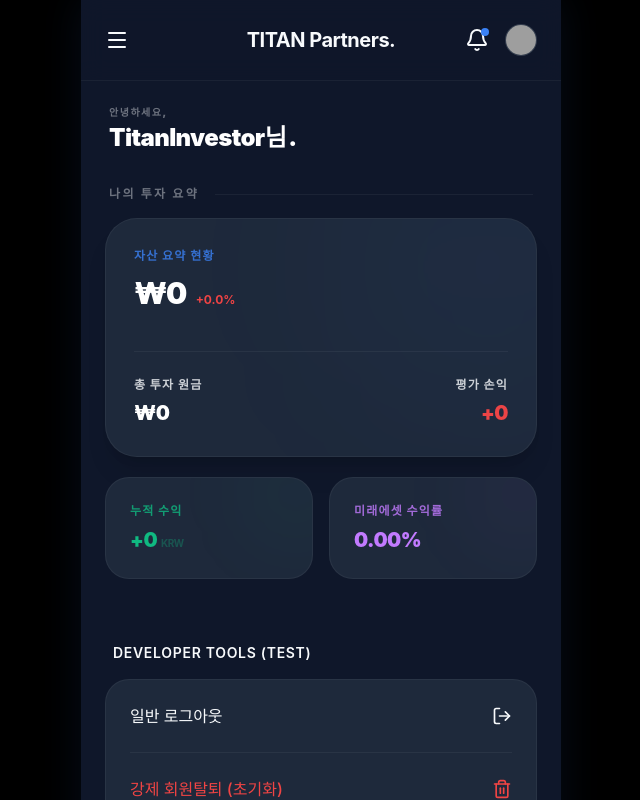
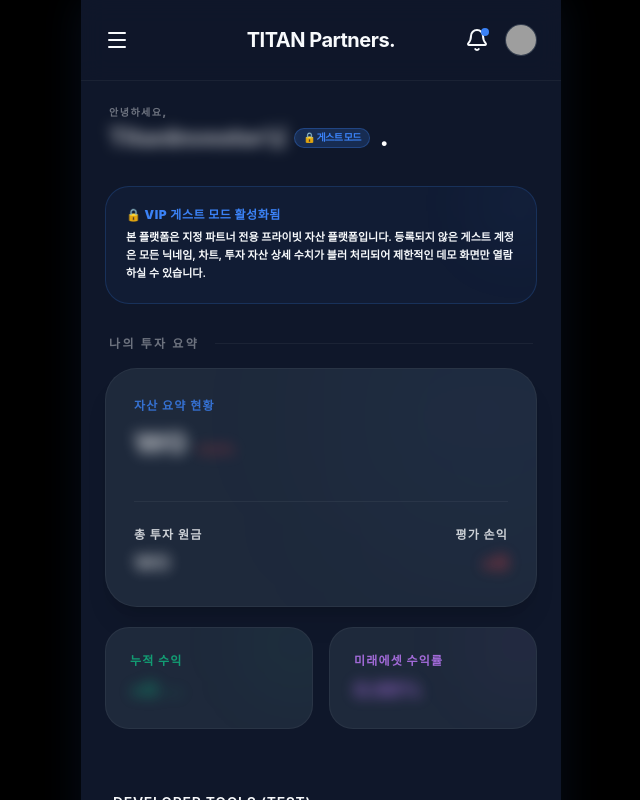
Before and after one commit to poisonapple1203-bit/TITAN_Partners_Platform, a React (Vite) app: page / in a window 1280 px wide. Both pictures are taken after a click on the button "구글로 시작하기". Shown: the top 800 px of the page, without its empty margins (319-959 px from the left). Built offline with nearby package versions, Linux system fonts and the light colour scheme; no server answers; the database is empty; grey boxes are pictures that could not be loaded.

Commit message:
feat: 허용된 2개 이메일 외 다른 접속자 대상 프리미엄 VIP 블러 차단 모드 완비

```diff
--- a/src/App.tsx
+++ b/src/App.tsx
@@ -21,8 +21,10 @@ function PublicRoute({ children }: { children: React.ReactNode }) {
 }
 
 function App() {
+  const isGuest = useAuthStore((state) => state.isGuest);
+
   return (
-    <div className="app-container">
+    <div className={`app-container ${isGuest ? 'guest-mode' : ''}`}>
       <Router>
         <Routes>
           <Route path="/" element={<PublicRoute><Landing /></PublicRoute>} />
--- a/src/components/dashboard/ServiceSummaryCards.tsx
+++ b/src/components/dashboard/ServiceSummaryCards.tsx
@@ -123,10 +123,10 @@ export function ServiceSummaryCards() {
         <div className="flex flex-col gap-1.5 mb-10">
           <span className="text-[12px] font-black text-primary uppercase tracking-[0.1em] opacity-80 mb-1">자산 요약 현황</span>
           <div className="flex items-baseline gap-2.5">
-            <span className="text-3xl font-black text-white tracking-tighter">
+            <span className="text-3xl font-black text-white tracking-tighter sensitive-data">
               ₩{assetSummary.evaluatedTotal.toLocaleString(undefined, { maximumFractionDigits: 0 })}
             </span>
-            <span className={`text-xs font-bold ${assetSummary.returnRate >= 0 ? 'text-danger' : 'text-primary'}`}>
+            <span className={`text-xs font-bold sensitive-data ${assetSummary.returnRate >= 0 ? 'text-danger' : 'text-primary'}`}>
               {assetSummary.returnRate >= 0 ? '+' : ''}{assetSummary.returnRate.toFixed(1)}%
             </span>
           </div>
@@ -135,11 +135,11 @@ export function ServiceSummaryCards() {
         <div className="grid grid-cols-2 gap-8 pt-6 border-t border-white/5">
           <div className="flex flex-col gap-1">
             <span className="text-[12px] font-black text-text-muted uppercase tracking-[0.1em] opacity-80">총 투자 원금</span>
-            <span className="text-[20px] font-black text-white tracking-tight">₩{assetSummary.principalTotal.toLocaleString(undefined, { maximumFractionDigits: 0 })}</span>
+            <span className="text-[20px] font-black text-white tracking-tight sensitive-data">₩{assetSummary.principalTotal.toLocaleString(undefined, { maximumFractionDigits: 0 })}</span>
           </div>
           <div className="flex flex-col gap-1 text-right">
             <span className="text-[12px] font-black text-text-muted uppercase tracking-[0.1em] opacity-80">평가 손익</span>
-            <span className={`text-[20px] font-black tracking-tight ${assetSummary.returnRate >= 0 ? 'text-danger' : 'text-primary'}`}>
+            <span className={`text-[20px] font-black tracking-tight sensitive-data ${assetSummary.returnRate >= 0 ? 'text-danger' : 'text-primary'}`}>
               {assetSummary.returnRate >= 0 ? '+' : ''}{(assetSummary.evaluatedTotal - assetSummary.principalTotal).toLocaleString(undefined, { maximumFractionDigits: 0 })}
             </span>
           </div>
@@ -160,7 +160,7 @@ export function ServiceSummaryCards() {
 
           <div className="flex flex-col gap-1.5">
             <span className="text-[12px] font-black text-success uppercase tracking-[0.1em] opacity-80">누적 수익</span>
-            <span className={`text-xl font-black tracking-tight ${totalProfit >= 0 ? 'text-success' : 'text-danger'}`}>
+            <span className={`text-xl font-black tracking-tight sensitive-data ${totalProfit >= 0 ? 'text-success' : 'text-danger'}`}>
               {totalProfit >= 0 ? '+' : ''}{totalProfit.toLocaleString()}
               <span className="text-[10px] font-bold text-text-muted ml-1 opacity-30 uppercase">KRW</span>
             </span>
@@ -179,7 +179,7 @@ export function ServiceSummaryCards() {
 
           <div className="flex flex-col gap-1.5">
             <span className="text-[12px] font-black text-purple-400 uppercase tracking-[0.1em] opacity-80">미래에셋 수익률</span>
-            <span className="text-xl font-black text-purple-400 tracking-tight">
+            <span className="text-xl font-black text-purple-400 tracking-tight sensitive-data">
               {userROI.toFixed(2)}%
             </span>
           </div>
--- a/src/index.css
+++ b/src/index.css
@@ -52,3 +52,12 @@
 .safe-padding-bottom {
   padding-bottom: env(safe-area-inset-bottom);
 }
+
+/* Guest mode sensitive data blurring */
+.guest-mode .sensitive-data {
+  filter: blur(7px) !important;
+  user-select: none !important;
+  pointer-events: none !important;
+  opacity: 0.55;
+  transition: filter 0.3s ease;
+}
--- a/src/pages/Asset.tsx
+++ b/src/pages/Asset.tsx
@@ -6,12 +6,14 @@ import { AssetCharts } from '../components/asset/AssetCharts';
 import { AssetHistoryTable } from '../components/asset/AssetHistoryTable';
 import { useAssetStore, loadFromServer } from '../store/useAssetStore';
 import { useEffect } from 'react';
+import { useAuthStore } from '../store/useAuthStore';
 
 export function Asset() {
   const navigate = useNavigate();
   const users = useAssetStore((state) => state.users);
   const currentUserId = useAssetStore((state) => state.currentUserId);
   const setCurrentUser = useAssetStore((state) => state.setCurrentUser);
+  const isGuest = useAuthStore((state) => state.isGuest);
 
   // Load from cloud on mount
   useEffect(() => {
@@ -60,7 +62,7 @@ export function Asset() {
         initial={{ opacity: 0, y: 10 }}
         animate={{ opacity: 1, y: 0 }}
         transition={{ duration: 0.3 }}
-        className="flex-1 p-4 md:p-6 flex flex-col gap-8 max-w-7xl mx-auto w-full"
+        className={`flex-1 p-4 md:p-6 flex flex-col gap-8 max-w-7xl mx-auto w-full ${isGuest ? 'sensitive-data' : ''}`}
       >
         {/* Charts Section */}
         <section>
--- a/src/pages/MainDashboard.tsx
+++ b/src/pages/MainDashboard.tsx
@@ -17,6 +17,7 @@ export function MainDashboard() {
   const logout = useAuthStore((state) => state.logout);
   const resetAccount = useAuthStore((state) => state.resetAccount);
   const syncNickname = useAuthStore((state) => state.syncNickname);
+  const isGuest = useAuthStore((state) => state.isGuest);
 
   const [isSidebarOpen, setIsSidebarOpen] = useState(false);
   const [isNotiOpen, setIsNotiOpen] = useState(false);
@@ -110,12 +111,36 @@ export function MainDashboard() {
         <section>
           <div className="flex flex-col gap-0.5 px-1">
             <p className="text-text-muted text-[10px] font-black opacity-40 uppercase tracking-[0.15em]">안녕하세요,</p>
-            <h2 className="text-2xl font-black tracking-tight text-white">
-              {user?.nickname || user?.name || '조대현'}님
+            <h2 className="text-2xl font-black tracking-tight text-white flex items-center gap-2">
+              <span className={isGuest ? "sensitive-data" : ""}>
+                {user?.nickname || user?.name || '조대현'}님
+              </span>
+              {isGuest && (
+                <span className="text-[10px] bg-primary/20 border border-primary/30 text-primary font-black px-2 py-0.5 rounded-full flex items-center gap-1 select-none">
+                  🔒 게스트 모드
+                </span>
+              )}
               <span className="text-white ml-0.5">.</span>
             </h2>
           </div>
         </section>
+
+        {/* Guest Warning Banner */}
+        {isGuest && (
+          <motion.div
+            initial={{ opacity: 0, scale: 0.95 }}
+            animate={{ opacity: 1, scale: 1 }}
+            className="bg-primary/5 border border-primary/20 p-5 rounded-3xl flex flex-col gap-1.5 relative overflow-hidden"
+          >
+            <div className="absolute top-0 right-0 w-16 h-16 bg-primary/10 rounded-full blur-2xl -mr-4 -mt-4 pointer-events-none"></div>
+            <span className="text-xs font-black text-primary flex items-center gap-1.5 tracking-wider uppercase">
+              🔒 VIP 게스트 모드 활성화됨
+            </span>
+            <p className="text-text-muted text-[11px] leading-relaxed font-semibold">
+              본 플랫폼은 지정 파트너 전용 프라이빗 자산 플랫폼입니다. 등록되지 않은 게스트 계정은 모든 닉네임, 차트, 투자 자산 상세 수치가 블러 처리되어 제한적인 데모 화면만 열람하실 수 있습니다.
+            </p>
+          </motion.div>
+        )}
 
         {/* Integrated Service Summaries */}
         <section className="flex flex-col gap-4">
--- a/src/pages/Profit.tsx
+++ b/src/pages/Profit.tsx
@@ -7,6 +7,7 @@ import { ProfitSummaryCard } from '../components/profit/ProfitSummaryCard';
 import { PeriodDatePicker } from '../components/profit/PeriodDatePicker';
 import { useProfitStore, type PeriodType, initProfitSync } from '../store/useProfitStore';
 import { useEffect } from 'react';
+import { useAuthStore } from '../store/useAuthStore';
 
 const PERIODS: PeriodType[] = ['전체', '연별', '월별', '일별'];
 
@@ -14,6 +15,7 @@ export function Profit() {
   const navigate = useNavigate();
   const selectedPeriod = useProfitStore((state) => state.selectedPeriod);
   const setSelectedPeriod = useProfitStore((state) => state.setSelectedPeriod);
+  const isGuest = useAuthStore((state) => state.isGuest);
 
   useEffect(() => {
     const unsubscribe = initProfitSync();
@@ -36,7 +38,7 @@ export function Profit() {
         initial={{ opacity: 0, y: 10 }}
         animate={{ opacity: 1, y: 0 }}
         transition={{ duration: 0.3 }}
-        className="flex-1 p-4 md:p-6 flex flex-col gap-6"
+        className={`flex-1 p-4 md:p-6 flex flex-col gap-6 ${isGuest ? 'sensitive-data' : ''}`}
       >
         <section>
           <ProfitInputForm />
--- a/src/pages/ROI.tsx
+++ b/src/pages/ROI.tsx
@@ -5,9 +5,11 @@ import { ChevronLeft } from 'lucide-react';
 import { ROIInputForm } from '../components/roi/ROIInputForm';
 import { ROIHistoryTable } from '../components/roi/ROIHistoryTable';
 import { initROISync } from '../store/useROIStore';
+import { useAuthStore } from '../store/useAuthStore';
 
 export default function ROI() {
   const navigate = useNavigate();
+  const isGuest = useAuthStore((state) => state.isGuest);
 
   useEffect(() => {
     initROISync();
@@ -29,7 +31,7 @@ export default function ROI() {
         initial={{ opacity: 0, y: 10 }}
         animate={{ opacity: 1, y: 0 }}
         transition={{ duration: 0.3 }}
-        className="flex-1 p-4 md:p-6 flex flex-col gap-6"
+        className={`flex-1 p-4 md:p-6 flex flex-col gap-6 ${isGuest ? 'sensitive-data' : ''}`}
       >
         {/* Input Form */}
         <ROIInputForm />
--- a/src/store/useAuthStore.ts
+++ b/src/store/useAuthStore.ts
@@ -14,6 +14,7 @@ interface User {
 interface AuthState {
   user: User | null;
   isAuthenticated: boolean;
+  isGuest: boolean;
   login: (userData: User) => void;
   setNickname: (nickname: string) => Promise<void>;
   syncNickname: () => Promise<void>;
@@ -26,7 +27,12 @@ export const useAuthStore = create<AuthState>()(
     (set, get) => ({
       user: null,
       isAuthenticated: false,
-      login: (userData) => set({ user: userData, isAuthenticated: true }),
+      isGuest: false,
+      login: (userData) => {
+        const email = (userData.email || '').toLowerCase().trim();
+        const isGuest = email !== 'poisonapple1203@gmail.com' && email !== 'juribong2@gmail.com';
+        set({ user: userData, isAuthenticated: true, isGuest });
+      },
 
       setNickname: async (nickname) => {
         const { user } = get();
@@ -65,9 +71,9 @@ export const useAuthStore = create<AuthState>()(
         }
       },
 
-      logout: () => set({ user: null, isAuthenticated: false }),
+      logout: () => set({ user: null, isAuthenticated: false, isGuest: false }),
       resetAccount: () => {
-        set({ user: null, isAuthenticated: false });
+        set({ user: null, isAuthenticated: false, isGuest: false });
         localStorage.removeItem('titan-auth-storage'); // force clear
       },
     }),
```
